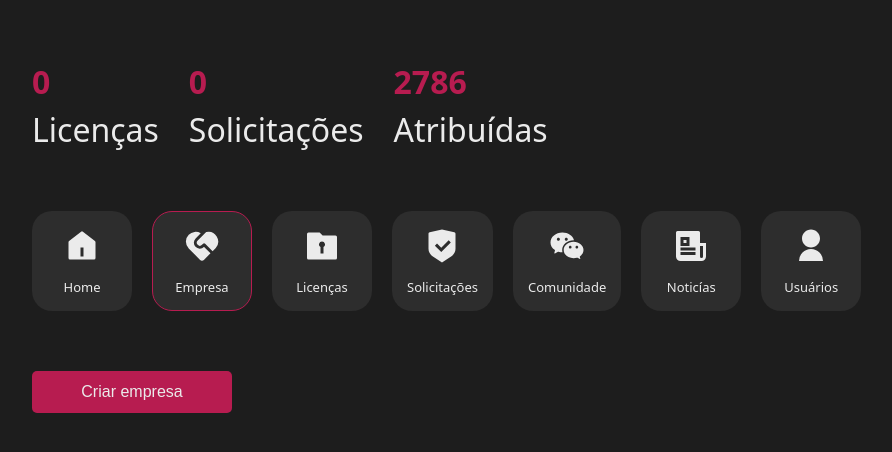
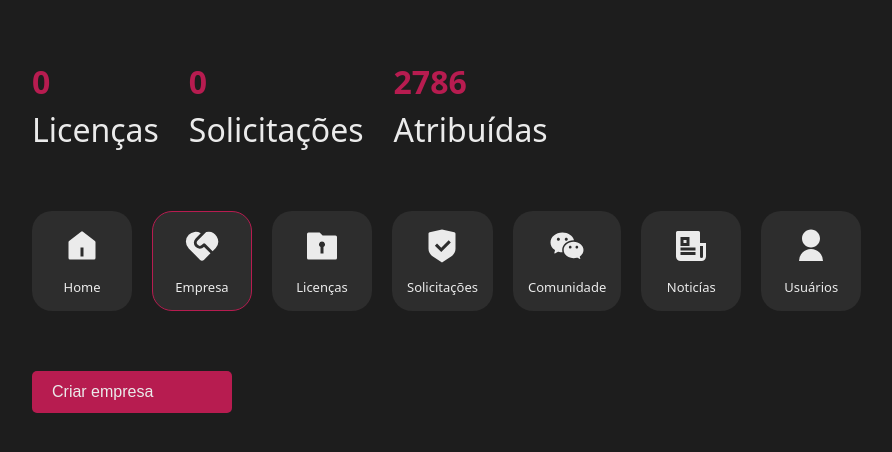
Before and after one commit to Cacimbo-angolan-software-factory/cacimbo-web, a React (Vite) app: page /Admin/empresas in a window 1280 px wide. Shown: the top 452 px of the page, without its empty margins (28-920 px from the left). Built offline with nearby package versions, Linux system fonts and the light colour scheme; no server answers.

Commit message:
feature(CriarEmpresa): adding the logic to button

```diff
--- a/src/pages/admin/empresas/Empresas.tsx
+++ b/src/pages/admin/empresas/Empresas.tsx
@@ -1,4 +1,5 @@
 import React, { useContext, useState, useRef, useEffect } from 'react';
+import CriarEmpresa from '../../../components/empresa/criarEmpresa/CriarEmpresa';
 import Empresa from '../../../components/empresa/Empresa';
 import ScrollTop from '../../../components/scrollTop/ScrollTop';
 import Sidebar from '../../../components/sidebar/SideBar';
@@ -9,6 +10,7 @@ import { Button, Container } from './stylesEmpresas';
 const Empresas: React.FC = () => {
   const { empresas, licences } = useContext(LicContext);
   const [open, setOpen] = useState(false);
+  const [criarEmpresa, setCriarEmpresa] = useState(false);
   const [empresaSelected, setEmpresaSelected] = useState<any>();
   let menuRef = useRef<any>(null);
 
@@ -40,7 +42,18 @@ const Empresas: React.FC = () => {
 
   return (
     <>
-      <Button>Criar empresa</Button>
+      <Button
+        style={{
+          display: criarEmpresa ? 'none' : 'flex',
+        }}
+        onClick={() => setCriarEmpresa(true)}
+      >
+        Criar empresa
+      </Button>
+
+      {criarEmpresa ? (
+        <CriarEmpresa setCriarEmpresa={setCriarEmpresa} />
+      ) : (
         <Container>
           {empresas &&
             empresas.map((empresa: any) => (
@@ -53,6 +66,8 @@ const Empresas: React.FC = () => {
               </Container>
             ))}
         </Container>
+      )}
+
       {open && (
         <Sidebar
           menuRef={menuRef}
```
Lines whose indentation alone changed are shown as unchanged.
